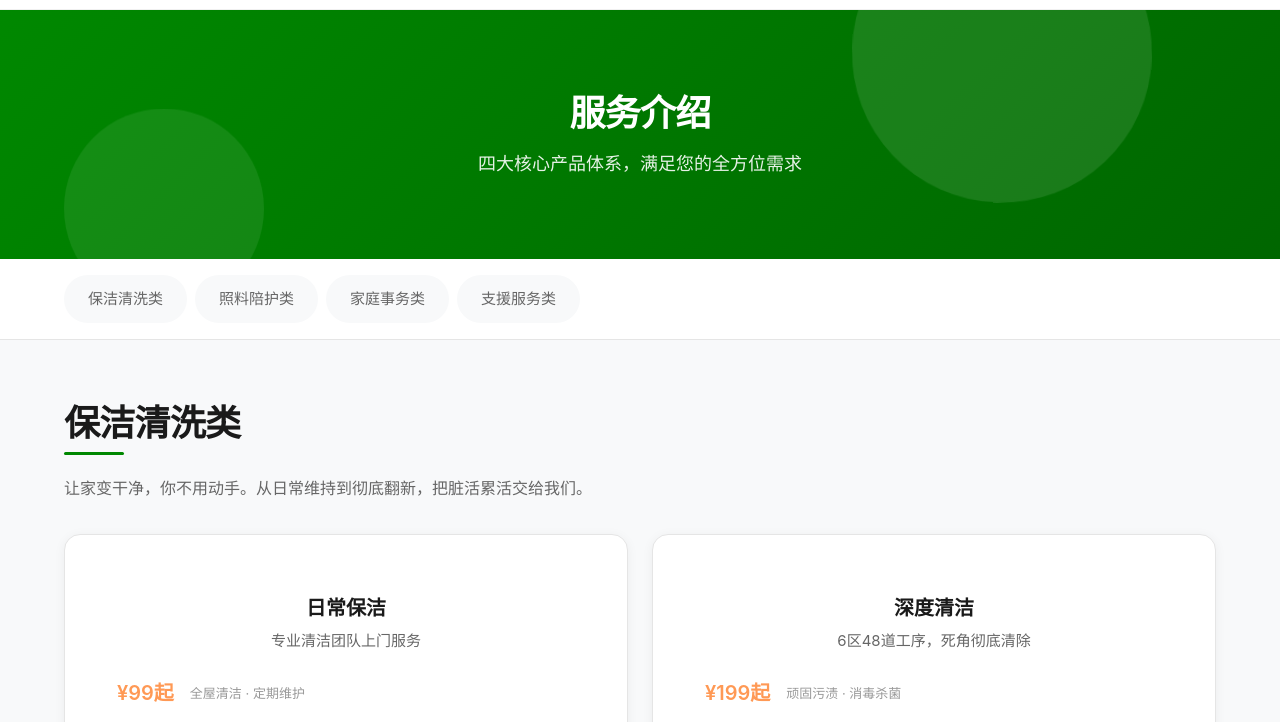
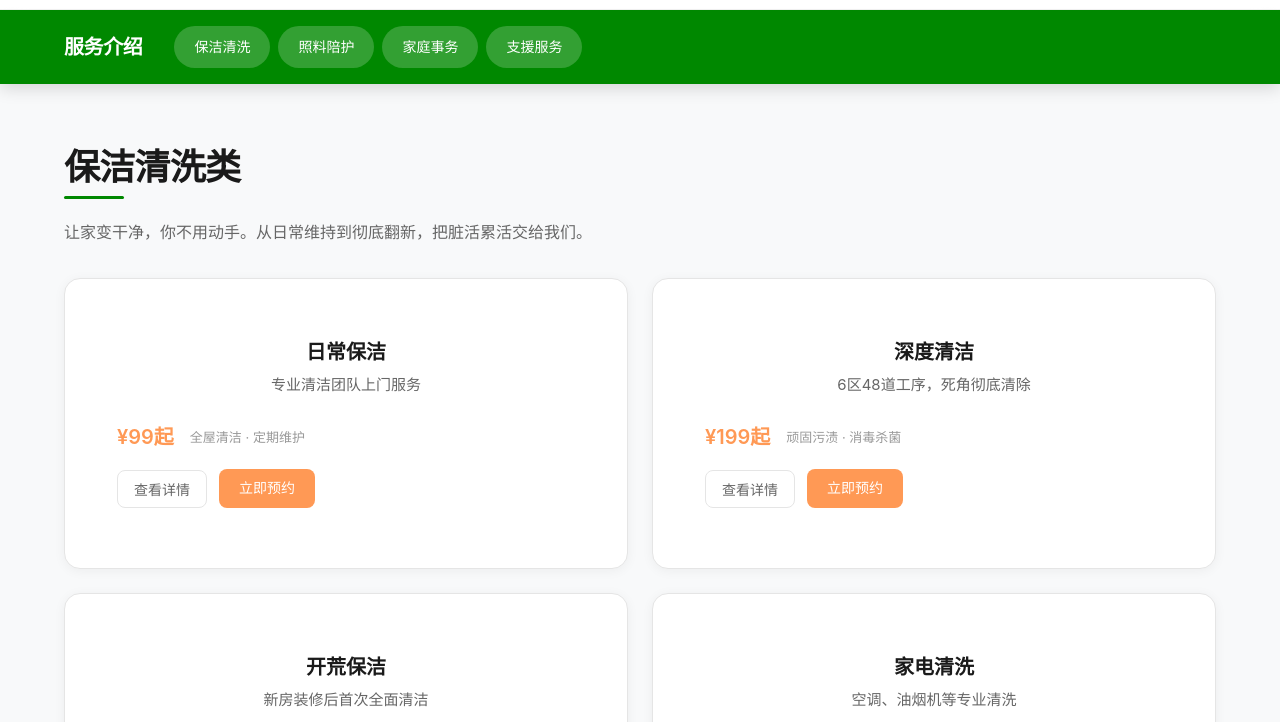
Before and after one commit to peizhizhaous-commits/XiYunDaoJia-Web, a plain HTML site: page pages/services.html in a window 1280 px wide. Shown: the part 63-785 px from the top of the page. Drawn offline with Linux system fonts and the light colour scheme.

Commit message:
feat: 优化页面导航栏设计
- 服务介绍页、社区页、文档资料页导航栏统一改为绿色背景
- 导航栏使用 sticky 定位始终锁定在顶栏下方
- 标签按钮改为半透明白色，悬停时变为白色背景+绿色文字
- 修复社区页和文档资料页行高过高问题（覆盖全局 section padding）

```diff
--- a/assets/css/pages/about.css
+++ b/assets/css/pages/about.css
@@ -1,17 +1,29 @@
 /* 关于喜云页样式 */
-.page-header {
-    background: linear-gradient(135deg, var(--primary) 0%, var(--primary-dark) 100%);
-    color: white;
-    padding: 60px 0;
-    text-align: center;
+.page-nav {
+    background: white;
+    border-bottom: 1px solid var(--border);
+    position: relative;
+    z-index: 100;
 }
-.page-header h1 {
-    color: white;
-    margin-bottom: 8px;
+
+.page-nav-inner {
+    display: flex;
+    align-items: center;
+    gap: 16px;
+    padding: 12px 0;
 }
-.page-header .tagline {
-    color: rgba(255,255,255,0.9);
-    font-size: 16px;
+
+.page-title {
+    font-size: 20px;
+    font-weight: 600;
+    color: var(--text-primary);
+    white-space: nowrap;
+    flex-shrink: 0;
+}
+
+.page-subtitle {
+    font-size: 14px;
+    color: var(--text-secondary);
 }
 
 /* 品牌故事 */
--- a/assets/css/pages/community.css
+++ b/assets/css/pages/community.css
@@ -1,89 +1,33 @@
 /* 社区页样式（精美动画版） */
-.page-header {
-    background: linear-gradient(135deg, var(--primary) 0%, var(--primary-dark) 100%);
-    color: white;
-    padding: 80px 0;
-    text-align: center;
-    position: relative;
-    overflow: hidden;
-}
-
-.page-header::before {
-    content: '';
-    position: absolute;
-    width: 250px;
-    height: 250px;
-    background: rgba(255,255,255,0.1);
-    border-radius: 50%;
-    top: -80px;
-    right: 15%;
-    animation: float 7s ease-in-out infinite;
-}
-
-.page-header::after {
-    content: '';
-    position: absolute;
-    width: 180px;
-    height: 180px;
-    background: rgba(255,255,255,0.08);
-    border-radius: 50%;
-    bottom: -40px;
-    left: 10%;
-    animation: float 5s ease-in-out infinite reverse;
-}
-
-@keyframes float {
-    0%, 100% { transform: translateY(0) rotate(0deg); }
-    50% { transform: translateY(-20px) rotate(5deg); }
-}
-
-.page-header h1 {
-    color: white;
-    margin-bottom: 12px;
-    position: relative;
-    z-index: 1;
-}
-
-.page-header .tagline {
-    color: rgba(255,255,255,0.9);
-    font-size: 18px;
-    position: relative;
-    z-index: 1;
-}
-
-/* Tab切换栏 */
-.community-tabs-section {
-    background: white;
-    border-bottom: 1px solid var(--border);
-    position: relative;
+.page-nav {
+    background: var(--primary);
+    border-bottom: none;
+    padding: 0;
+    position: sticky;
+    top: 72px;
     z-index: 100;
+    box-shadow: 0 4px 16px rgba(0, 0, 0, 0.15);
     transition: all 0.3s ease;
 }
 
-.community-tabs-section.sticky {
-    position: fixed;
-    top: 0;
-    left: 0;
-    right: 0;
-    box-shadow: var(--shadow-md);
-    animation: slideDown 0.3s ease;
+.page-nav-inner {
+    display: flex;
+    align-items: center;
+    gap: 32px;
+    padding: 16px 0;
 }
 
-@keyframes slideDown {
-    from {
-        transform: translateY(-100%);
-        opacity: 0;
-    }
-    to {
-        transform: translateY(0);
-        opacity: 1;
-    }
+.page-title {
+    font-size: 20px;
+    font-weight: 600;
+    color: white;
+    white-space: nowrap;
+    flex-shrink: 0;
 }
 
 .community-tabs {
     display: flex;
-    gap: 12px;
-    padding: 16px 0;
+    gap: 10px;
     overflow-x: auto;
     scrollbar-width: none;
 }
@@ -93,14 +37,14 @@
 }
 
 .tab-btn {
-    padding: 12px 32px;
-    border: 2px solid var(--border);
+    padding: 10px 24px;
+    border: none;
     border-radius: 30px;
-    background: white;
+    background: rgba(255, 255, 255, 0.2);
     cursor: pointer;
-    font-size: 15px;
+    font-size: 14px;
     font-weight: 500;
-    color: var(--text-secondary);
+    color: white;
     transition: all 0.3s ease;
     white-space: nowrap;
     position: relative;
@@ -123,16 +67,14 @@
 }
 
 .tab-btn:hover {
-    border-color: var(--primary);
+    background: white;
     color: var(--primary);
-    transform: translateY(-2px);
 }
 
 .tab-btn.active {
-    background: var(--primary);
-    border-color: var(--primary);
+    background: var(--accent);
     color: white;
-    box-shadow: 0 4px 12px rgba(0, 136, 0, 0.3);
+    box-shadow: 0 4px 12px rgba(255, 153, 85, 0.4);
 }
 
 /* 内容区 */
@@ -450,17 +392,23 @@
 
 /* 移动端适配 */
 @media (max-width: 768px) {
-    .page-header {
-        padding: 60px 0;
+    .page-nav-inner {
+        flex-direction: column;
+        align-items: flex-start;
+        gap: 12px;
+    }
+
+    .page-title {
+        font-size: 18px;
     }
 
     .community-tabs {
-        padding: 12px 0;
+        padding: 4px 0;
     }
 
     .tab-btn {
-        padding: 10px 24px;
-        font-size: 14px;
+        padding: 8px 20px;
+        font-size: 13px;
     }
 
     .article-card,
--- a/assets/css/pages/documents.css
+++ b/assets/css/pages/documents.css
@@ -1,38 +1,33 @@
 /* 文档资料页样式（Tab版） */
-.docs-hero {
-    background: linear-gradient(135deg, var(--primary) 0%, var(--primary-dark) 100%);
-    color: white;
-    padding: 40px 0 0;
+.page-nav {
+    background: var(--primary);
+    border-bottom: none;
+    padding: 0;
+    position: sticky;
+    top: 72px;
+    z-index: 100;
+    box-shadow: 0 4px 16px rgba(0, 0, 0, 0.15);
 }
 
-.docs-hero .container {
+.page-nav-inner {
     display: flex;
-    flex-direction: column;
+    align-items: center;
+    gap: 32px;
+    padding: 16px 0;
 }
 
-.docs-hero-content {
-    text-align: center;
-    margin-bottom: 32px;
-}
-
-.docs-hero h1 {
+.page-title {
+    font-size: 20px;
+    font-weight: 600;
     color: white;
-    margin-bottom: 8px;
-    font-size: 32px;
-}
-
-.docs-hero .tagline {
-    color: rgba(255,255,255,0.9);
-    font-size: 16px;
+    white-space: nowrap;
+    flex-shrink: 0;
 }
 
 /* Tab导航 */
 .docs-tabs {
     display: flex;
     gap: 8px;
-    background: white;
-    padding: 16px 24px;
-    border-radius: 16px 16px 0 0;
     overflow-x: auto;
     scrollbar-width: none;
 }
@@ -42,34 +37,35 @@
 }
 
 .doc-tab {
-    padding: 12px 24px;
-    border: 2px solid var(--border);
+    padding: 10px 20px;
+    border: none;
     border-radius: 30px;
-    background: white;
+    background: rgba(255, 255, 255, 0.2);
     cursor: pointer;
-    font-size: 15px;
+    font-size: 14px;
     font-weight: 500;
-    color: var(--text-secondary);
+    color: white;
     transition: all 0.3s ease;
     white-space: nowrap;
 }
 
 .doc-tab:hover {
-    border-color: var(--primary);
+    background: white;
     color: var(--primary);
 }
 
 .doc-tab.active {
-    background: var(--primary);
-    border-color: var(--primary);
+    background: var(--accent);
     color: white;
+    box-shadow: 0 4px 12px rgba(255, 153, 85, 0.4);
 }
 
 /* 内容区 */
 .docs-content {
     background: white;
-    border-radius: 0 0 16px 16px;
+    border-radius: 16px;
     padding: 40px;
+    margin-top: 24px;
     box-shadow: 0 4px 20px rgba(0,0,0,0.08);
 }
 
--- a/assets/css/pages/services.css
+++ b/assets/css/pages/services.css
@@ -1,73 +1,13 @@
 /* 服务介绍页样式（精美动画版） */
-.page-header {
-    background: linear-gradient(135deg, var(--primary) 0%, var(--primary-dark) 100%);
-    color: white;
-    padding: 80px 0;
-    text-align: center;
-    position: relative;
-    overflow: hidden;
-}
-
-.page-header::before {
-    content: '';
-    position: absolute;
-    width: 300px;
-    height: 300px;
-    background: rgba(255,255,255,0.1);
-    border-radius: 50%;
-    top: -100px;
-    right: 10%;
-    animation: float 8s ease-in-out infinite;
-}
-
-.page-header::after {
-    content: '';
-    position: absolute;
-    width: 200px;
-    height: 200px;
-    background: rgba(255,255,255,0.08);
-    border-radius: 50%;
-    bottom: -50px;
-    left: 5%;
-    animation: float 6s ease-in-out infinite reverse;
-}
-
-@keyframes float {
-    0%, 100% { transform: translateY(0) rotate(0deg); }
-    50% { transform: translateY(-20px) rotate(5deg); }
-}
-
-.page-header h1 {
-    color: white;
-    margin-bottom: 12px;
-    position: relative;
-    z-index: 1;
-}
-
-.page-header .tagline {
-    color: rgba(255,255,255,0.9);
-    font-size: 18px;
-    position: relative;
-    z-index: 1;
-}
-
-/* 分类标签栏 */
-.services-nav {
-    background: white;
-    border-bottom: 1px solid var(--border);
+.page-nav {
+    background: var(--primary);
+    border-bottom: none;
     padding: 0;
-    position: relative;
+    position: sticky;
+    top: 72px;
     z-index: 100;
+    box-shadow: 0 4px 16px rgba(0, 0, 0, 0.15);
     transition: all 0.3s ease;
-}
-
-.services-nav.sticky {
-    position: fixed;
-    top: 0;
-    left: 0;
-    right: 0;
-    box-shadow: var(--shadow-md);
-    animation: slideDown 0.3s ease;
 }
 
 @keyframes slideDown {
@@ -81,10 +21,24 @@
     }
 }
 
+.page-nav-inner {
+    display: flex;
+    align-items: center;
+    gap: 32px;
+    padding: 16px 0;
+}
+
+.page-title {
+    font-size: 20px;
+    font-weight: 600;
+    color: white;
+    white-space: nowrap;
+    flex-shrink: 0;
+}
+
 .category-tabs {
     display: flex;
     gap: 8px;
-    padding: 16px 0;
     overflow-x: auto;
     -webkit-overflow-scrolling: touch;
     scrollbar-width: none;
@@ -95,12 +49,12 @@
 }
 
 .category-tab {
-    padding: 12px 24px;
+    padding: 10px 20px;
     border-radius: 30px;
-    font-size: 15px;
+    font-size: 14px;
     font-weight: 500;
-    color: var(--text-secondary);
-    background: var(--bg-light);
+    color: white;
+    background: rgba(255, 255, 255, 0.2);
     text-decoration: none;
     white-space: nowrap;
     transition: all 0.3s ease;
@@ -124,15 +78,14 @@
 }
 
 .category-tab:hover {
-    background: var(--primary-light);
+    background: white;
     color: var(--primary);
-    transform: translateY(-2px);
 }
 
 .category-tab.active {
-    background: var(--primary);
+    background: var(--accent);
     color: white;
-    box-shadow: 0 4px 12px rgba(0, 136, 0, 0.3);
+    box-shadow: 0 4px 12px rgba(255, 153, 85, 0.4);
 }
 
 /* 服务内容区 */
@@ -375,17 +328,23 @@
 
 /* 移动端适配 */
 @media (max-width: 768px) {
-    .page-header {
-        padding: 60px 0;
+    .page-nav-inner {
+        flex-direction: column;
+        align-items: flex-start;
+        gap: 12px;
+    }
+
+    .page-title {
+        font-size: 18px;
     }
 
     .category-tabs {
-        padding: 12px 0;
+        padding: 4px 0;
     }
 
     .category-tab {
-        padding: 10px 20px;
-        font-size: 14px;
+        padding: 8px 16px;
+        font-size: 13px;
     }
 
     .card-main {
--- a/pages/services.html
+++ b/pages/services.html
@@ -38,20 +38,16 @@
     </header>
 
     <main>
-        <section class="page-header">
+        <section class="page-nav" id="servicesNav">
             <div class="container">
-                <h1>服务介绍</h1>
-                <p class="tagline">四大核心产品体系，满足您的全方位需求</p>
-            </div>
-        </section>
-
-        <section class="services-nav" id="servicesNav">
-            <div class="container">
-                <div class="category-tabs">
-                    <a href="#cleaning" class="category-tab active" data-category="cleaning">保洁清洗类</a>
-                    <a href="#care" class="category-tab" data-category="care">照料陪护类</a>
-                    <a href="#household" class="category-tab" data-category="household">家庭事务类</a>
-                    <a href="#support" class="category-tab" data-category="support">支援服务类</a>
+                <div class="page-nav-inner">
+                    <h1 class="page-title">服务介绍</h1>
+                    <div class="category-tabs">
+                        <a href="#cleaning" class="category-tab active" data-category="cleaning">保洁清洗</a>
+                        <a href="#care" class="category-tab" data-category="care">照料陪护</a>
+                        <a href="#household" class="category-tab" data-category="household">家庭事务</a>
+                        <a href="#support" class="category-tab" data-category="support">支援服务</a>
+                    </div>
                 </div>
             </div>
         </section>
@@ -541,24 +537,14 @@
             }
         }
 
-        // 分类标签吸顶和滚动高亮
-        const nav = document.getElementById('servicesNav');
-        const navOffset = nav.offsetTop;
+        // 分类标签滚动高亮
         const sections = document.querySelectorAll('.category-section');
         const tabs = document.querySelectorAll('.category-tab');
 
         window.addEventListener('scroll', () => {
-            // 吸顶效果
-            if (window.scrollY >= navOffset) {
-                nav.classList.add('sticky');
-            } else {
-                nav.classList.remove('sticky');
-            }
-
-            // 滚动高亮
             let current = '';
             sections.forEach(section => {
-                const sectionTop = section.offsetTop - 100;
+                const sectionTop = section.offsetTop - 180;
                 if (window.scrollY >= sectionTop) {
                     current = section.getAttribute('id');
                 }
@@ -579,9 +565,8 @@
                 const targetId = tab.getAttribute('href');
                 const target = document.querySelector(targetId);
                 if (target) {
-                    const offset = nav.classList.contains('sticky') ? nav.offsetHeight : 0;
                     window.scrollTo({
-                        top: target.offsetTop - offset - 20,
+                        top: target.offsetTop - 140,
                         behavior: 'smooth'
                     });
                 }
```
Also changed, not shown: pages/community.html (+8 -22 lines), pages/documents.html (+10 -11 lines).
